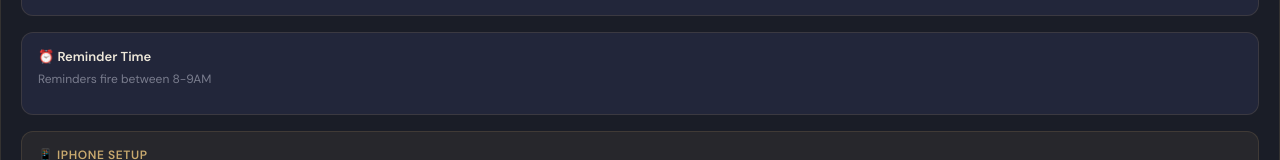
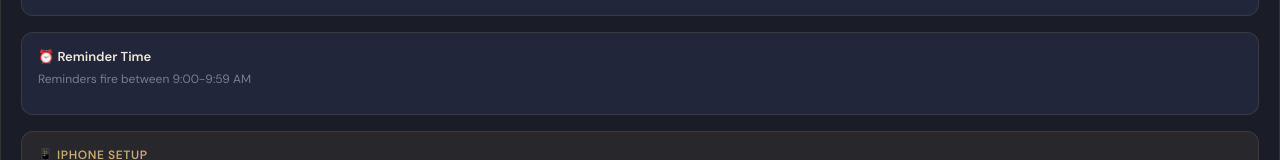
Before and after one commit to dJoshware/bill-tracker, a Next.js app: page / in a window 1280 px wide. Both pictures are taken after a click on the button "Notifications". Shown: the part 333-493 px from the top of the page. Built offline with nearby package versions, Linux system fonts and the light colour scheme.

Commit message:
Edit reminder message

```diff
--- a/components/NotificationPanel.tsx
+++ b/components/NotificationPanel.tsx
@@ -338,7 +338,7 @@ export default function NotificationPanel({
                                     color: "var(--muted)",
                                     marginTop: 4,
                                 }}>
-                                Reminders fire between 8-9AM
+                                Reminders fire between 9:00-9:59 AM
                             </div>
                         </div>
                     </div>
```
